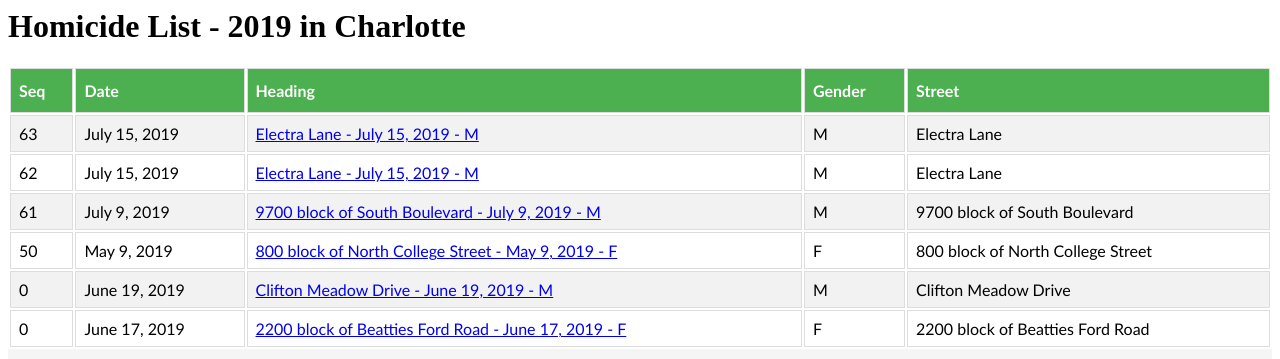
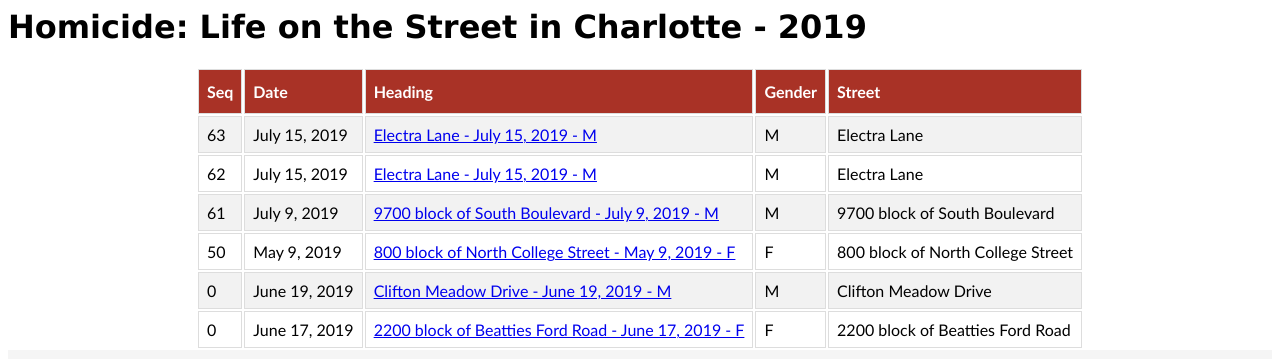
Before and after one commit to dougfoo/homicide, a Django app: page /3/ in a window 1280 px wide. Shown: the top 359 px of the page. Run offline with Django 3.2, Linux system fonts and the light colour scheme; data comes from the database, SQL or seed files in the repository.

Commit message:
format cleanedup

```diff
--- a/tracker/templates/tracker/detail.html
+++ b/tracker/templates/tracker/detail.html
@@ -6,82 +6,89 @@
             border-collapse: collapse;
             width: 100%;
         }
-        .listview {
-            width: 100%;
+        .homicidepage table {
+            margin-left:auto;
+            margin-right:auto;
         }
         .homicidedetails {
             border: 1px solid black;
             font-size: 0.75em;
         }
 
-        #homicides td, #homicides th {
+        .listview td, .listview th {
             border: 1px solid #ddd;
             padding: 8px;
         }
-        #homicides tr:nth-child(even){background-color: #f2f2f2;}
-        #homicides tr:hover {background-color: #ddd;}
-        #homicides th {
+        .listview tr:nth-child(even){background-color: #f2f2f2;}
+        .listview tr:hover {background-color: #ddd;}
+        .listview th {
             padding-top: 12px;
             padding-bottom: 12px;
             text-align: left;
-            background-color: #4CAF50;
+            background-color: #A93226;
             color: white;
         }
 
         .details {
             table-layout: fixed;
-            width: 100%;
         }
-        .details td, .details th {
-            width: 50%;
+        .details th, .details td {
+            padding-top: 0px;
+            padding-bottom: 0px;
         }
         .details th {
             text-align: left;
-            background-color: lightslategray;
+            width: 200px;
+            background-color: #F2D7D5;
             color: black;
         }
 
         .articles {
             font-size: .8em;
+            table-layout: fixed;
+            width: 80%;
         }
         .articles th {
             padding-top: 12px;
             padding-bottom: 12px;
             text-align: left;
-            background-color: lightgoldenrodyellow;
+            background-color: rgb(175, 125, 112);
             color: white;
         }
         .articles td, .articles th {
             border: 1px solid tan;
             padding: 8px;
         }
+        .articles a:link { color: rgb(253, 255, 119) }
+        .articles a:visited { color: rgb(236, 234, 230) }
         </style>
     </head>
     <body>
-        <h1>Homicide List - 2019 in Charlotte</h1>
+        <div class='homicidepage'>
+            <h1 style="font-family:'Lucida Sans', 'Lucida Sans Regular', 'Lucida Grande', 'Lucida Sans Unicode', Geneva, Verdana, sans-serif">
+                    Homicide: Life on the Street in Charlotte - 2019</h1>
 
-        <div class='homicidepage'>
-            <div>
-                <table id='homicides' class='listview'>
-                    <tr class='h_row'>
-                        <th class='h_header'>Seq</th>
-                        <th class='h_header'>Date</th>
-                        <th class='h_header'>Heading</th>
-                        <th class='h_header'>Gender</th>
-                        <th class='h_header'>Street</th>
+            <div class='listview'>
+                <table >
+                    <tr>
+                        <th>Seq</th>
+                        <th>Date</th>
+                        <th>Heading</th>
+                        <th>Gender</th>
+                        <th>Street</th>
                     </tr>
                     {% if h_list %}
                         {% for item in h_list %}
-                            <tr class='h_row'>
-                                <td class='h_td'> {{item.count}}</td>
-                                <td class='h_td'> {{item.date}}</td>
-                                <td class='h_td'><a href="/homicide/{{ item.id }}">{{ item.street}} - {{item.date}} - {{item.gender }}</a> </td>
-                                <td class='h_td'> {{item.gender}}</td>
-                                <td class='h_td'> {{item.street}}</td>
+                            <tr>
+                                <td> {{item.count}}</td>
+                                <td> {{item.date}}</td>
+                                <td><a href="/homicide/{{ item.id }}">{{ item.street}} - {{item.date}} - {{item.gender }}</a> </td>
+                                <td> {{item.gender}}</td>
+                                <td> {{item.street}}</td>
                             </tr>
                         {% endfor %}
                     {% else %}
-                            <tr class='h_row'>
+                            <tr>
                                 <p>No homicides are available.</p>
                             </tr>
                     {% endif %}
@@ -89,8 +96,8 @@
             </div>
             <div style="width:100%; height: 10px; background-color: whitesmoke;"></div>
             {% if homicide %}
-            <div style="border: 30px solid whitesmoke">
-                <table class="details">
+            <div class='details'>
+                <table>
                     <tr>
                         <td>
                             <table>
@@ -136,7 +143,7 @@
                                 </tr>
                             </table>
                         </td>
-                        <td width=50%>
+                        <td>
                             <table class="mapview">
                                 {% autoescape off %}
                                 Map  {{ homicide.mapiframe }}
@@ -147,10 +154,10 @@
                 </table>
                 <div style="width:100%; height: 10px; background-color: whitesmoke;"></div>
                 <table class='articles'>
+                    <tr style="border: none; padding: 0px">
+                        <td colspan=2>News Articles References</td>
+                    </tr>
                     {% for a in homicide.get_articles %}
-                    <tr>
-                        News Articles References
-                    </tr>
                     <tr>
                         <th><a target=_blank href='{{a.url}}'>{{ a.headline }}</a></th><td>{{ a.url }}</td>
                     {% empty %}
@@ -160,6 +167,9 @@
                 </table>
             </div>
         </div>
+        <div style="font-size: 0.7em; text-align: center">
+            (c) 2019
+        </div>
         {% else %}
         {% endif %}
     </body>
```
